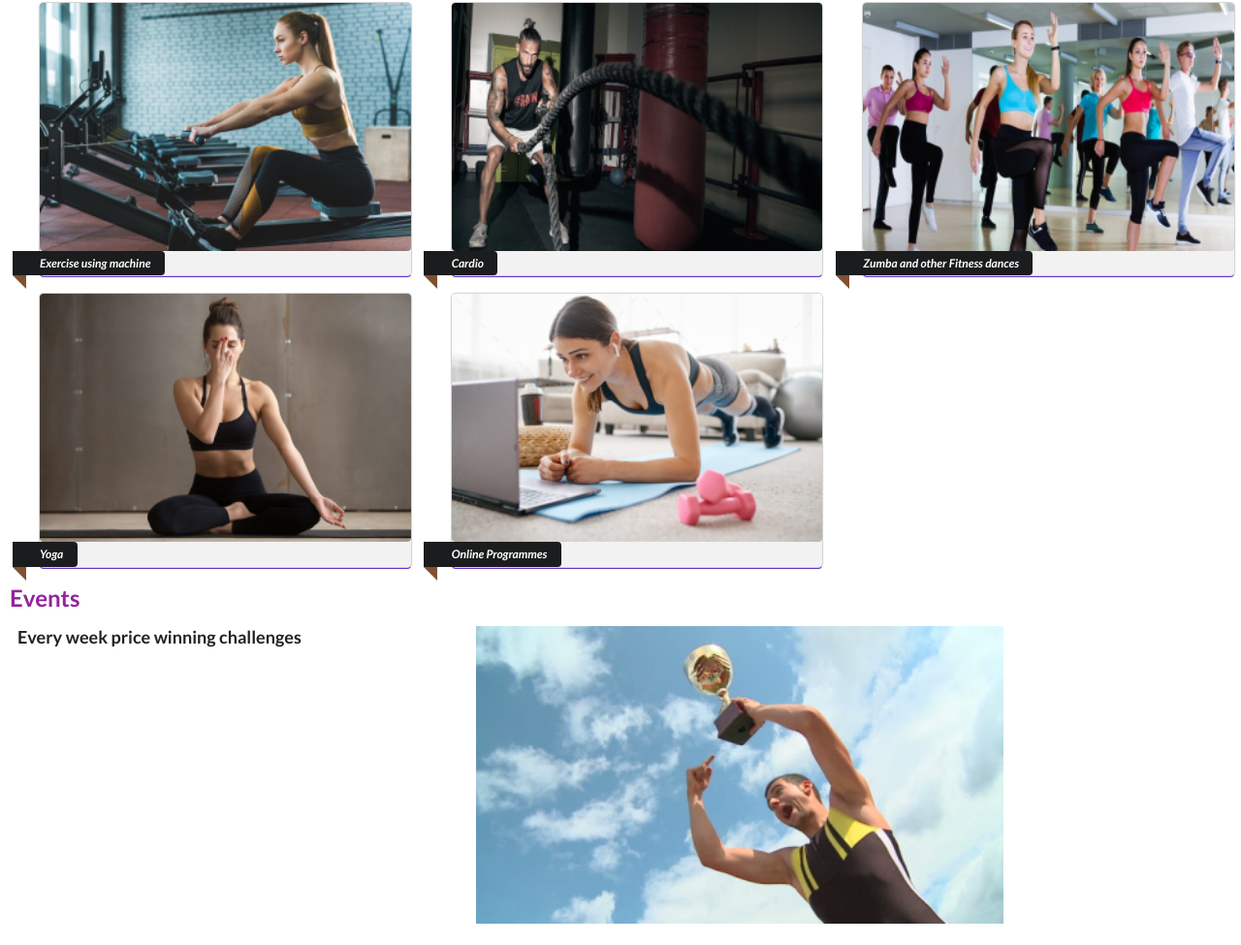
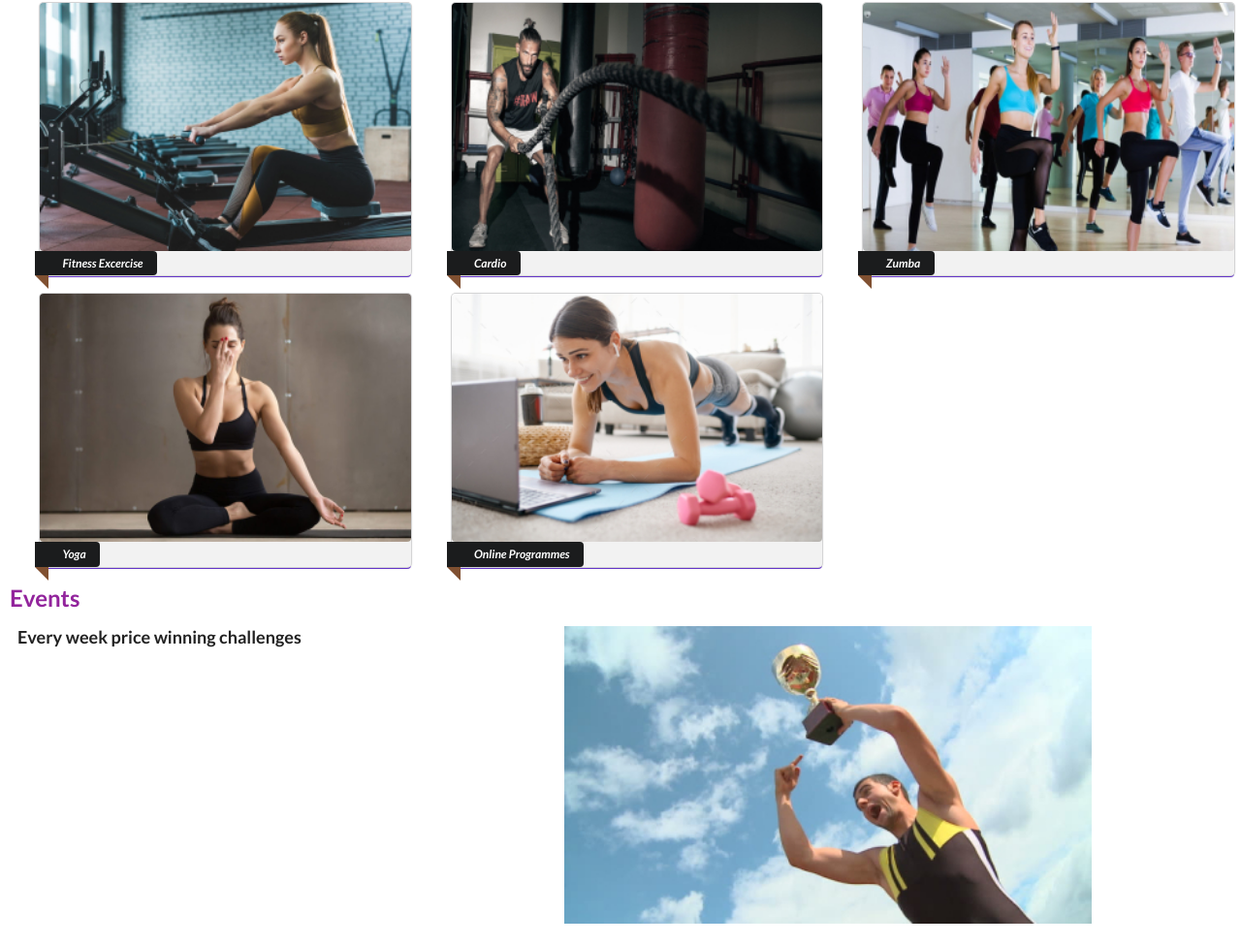
Before and after one commit to Prayash25/gym, a plain HTML site: page gym.html in a window 1280 px wide. Shown: the part 1028-2003 px from the top of the page at 97% size. Drawn offline with nearby package versions, Linux system fonts and the light colour scheme.

Commit message:
completed gym website

```diff
--- a/event.css
+++ b/event.css
@@ -6,6 +6,7 @@
 #txtev{
     text-shadow: -1.5px 1px rgb(230, 229, 229);
     text-align: center;
+
 }
 #imgev{
     min-width: 150px;
--- a/gym.html
+++ b/gym.html
@@ -138,13 +138,14 @@
       <div class="ui grid" style="margin-bottom:3px; margin-left: 20px!important;">
         <div class="doubling three column row">
 
-
+<!-- maxwidth76% -->
           <div class="column" id="machinewo" style="max-width: 76%; margin-bottom: 19px;">
             <div class="ui one cards">
               <a class="violet card">
                 <div class="image">
                   <img src="pictures/ex-machine.jpg" width="100%">
-                  <div class="ui black ribbon label" style="font-style:italic ;">Exercise using machine</div>
+                  <div class="ui black ribbon label" style="font-style:italic; position: relative;
+                  left: -5px;">Fitness Excercise</div>
                 </div>
               </a>
             </div>
@@ -157,7 +158,8 @@
               <a class="violet card">
                 <div class="image">
                   <img src="pictures/cardio.jpg" width="100%">
-                  <div class="ui black ribbon label" style="font-style:italic ;">Cardio</div>
+                  <div class="ui black ribbon label" style="font-style:italic;position: relative;
+                  left: -5px;">Cardio</div>
 
                 </div>
               </a>
@@ -171,7 +173,8 @@
               <a class="violet card">
                 <div class="image">
                   <img src="pictures/zumba dance.jpg" width="100%">
-                  <div class="ui black ribbon label" style="font-style:italic ;">Zumba and other Fitness dances</div>
+                  <div class="ui black ribbon label" style="font-style:italic;position: relative;
+                  left: -5px;">Zumba</div>
 
                 </div>
               </a>
@@ -185,7 +188,8 @@
               <a class="violet card">
                 <div class="image">
                   <img src="pictures/yoga workout.jpg" width="100%">
-                  <div class="ui black ribbon label" style="font-style:italic ;">Yoga</div>
+                  <div class="ui black ribbon label" style="font-style:italic;position: relative;
+                  left: -5px;">Yoga</div>
                 </div>
               </a>
             </div>
@@ -198,7 +202,8 @@
               <a class="violet card">
                 <div class="image">
                   <img src="pictures/online excercise.jpg" width="100%">
-                  <div class="ui black ribbon label" style="font-style:italic ;">Online Programmes</div>
+                  <div class="ui black ribbon label" style="font-style:italic;position: relative;
+                  left: -5px;">Online Programmes</div>
                 </div>
               </a>
             </div>
@@ -215,7 +220,8 @@
         <div class="six wide column" id="txtev">
           <h3 style="margin-left: 18px;">Every week price winning challenges</h3>
         </div>
-        <div class="seven wide column"><img src="pictures/prize2.jpg" width="100%" id="imgev"></div>
+        <div class="seven wide column" style="position: relative;
+        left: 7%;"><img src="pictures/prize2.jpg" width="100%" id="imgev"></div>
       </div>
     </section>
     <section id="attraction" style="margin-top:25px;">
```
